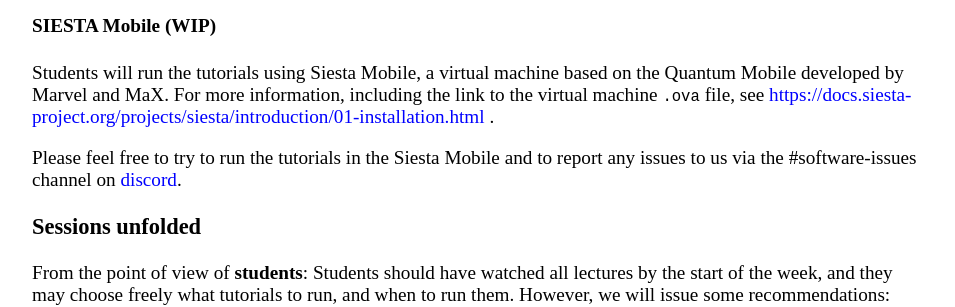
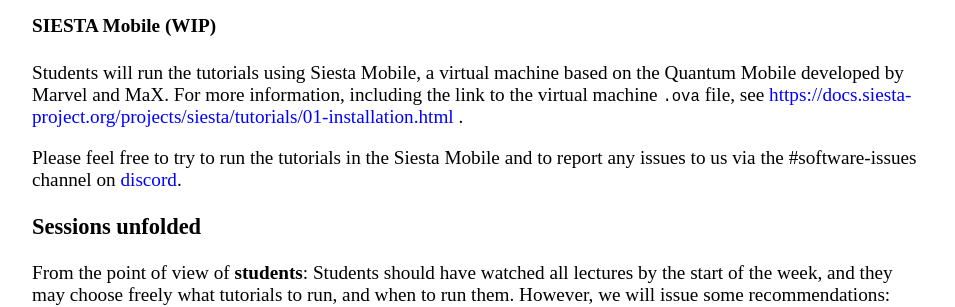
Before and after one commit to siesta-project/web-portal, a Jekyll site: the page built from events/SIESTA_School-2021/Information_for_tutors.html, in a window 1280 px wide and 900 px high, scrolled down 1517 px. Shown: the part 176-483 px from the top of the window, without its empty margins (160-1115 px from the left). Built offline with Jekyll 4.4.1, drawn with Linux system fonts in a browser that asks for light colours; some of the changed lines change nothing that is shown.

Commit message:
School 2021: fix docs links after dir rename.

```diff
--- a/events/SIESTA_School-2021/Information_for_tutors.html
+++ b/events/SIESTA_School-2021/Information_for_tutors.html
@@ -159,7 +159,7 @@
 "traditional" SIESTA tutorials, some of which have been updated,
 as well as a number of new tutorials created for the school by some of the tutors.
 You will find the full list of tutorials
-<a href="https://docs.siesta-project.org/projects/siesta/introduction/index.html">here</a>.
+<a href="https://docs.siesta-project.org/projects/siesta/tutorials/index.html">here</a>.
 </p>
 
 <p>
@@ -180,8 +180,8 @@
 a virtual machine based on the Quantum Mobile developed by Marvel and MaX.
 For more information,
 including the link to the virtual machine <kbd>.ova</kbd> file, see
-<a href="https://docs.siesta-project.org/projects/siesta/introduction/01-installation.html">
-https://docs.siesta-project.org/projects/siesta/introduction/01-installation.html
+<a href="https://docs.siesta-project.org/projects/siesta/tutorials/01-installation.html">
+https://docs.siesta-project.org/projects/siesta/tutorials/01-installation.html
 </a>.
 </p>
 
```
